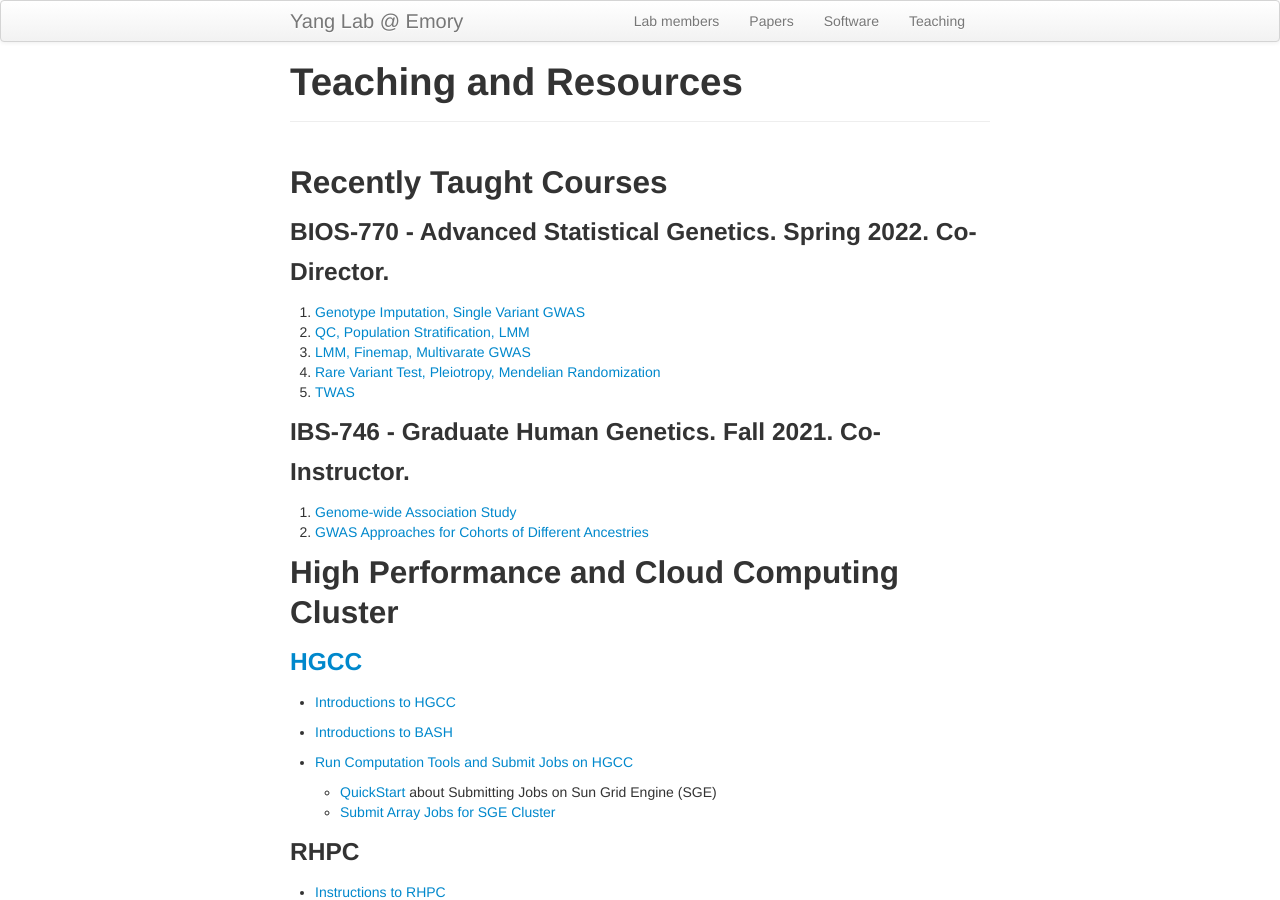
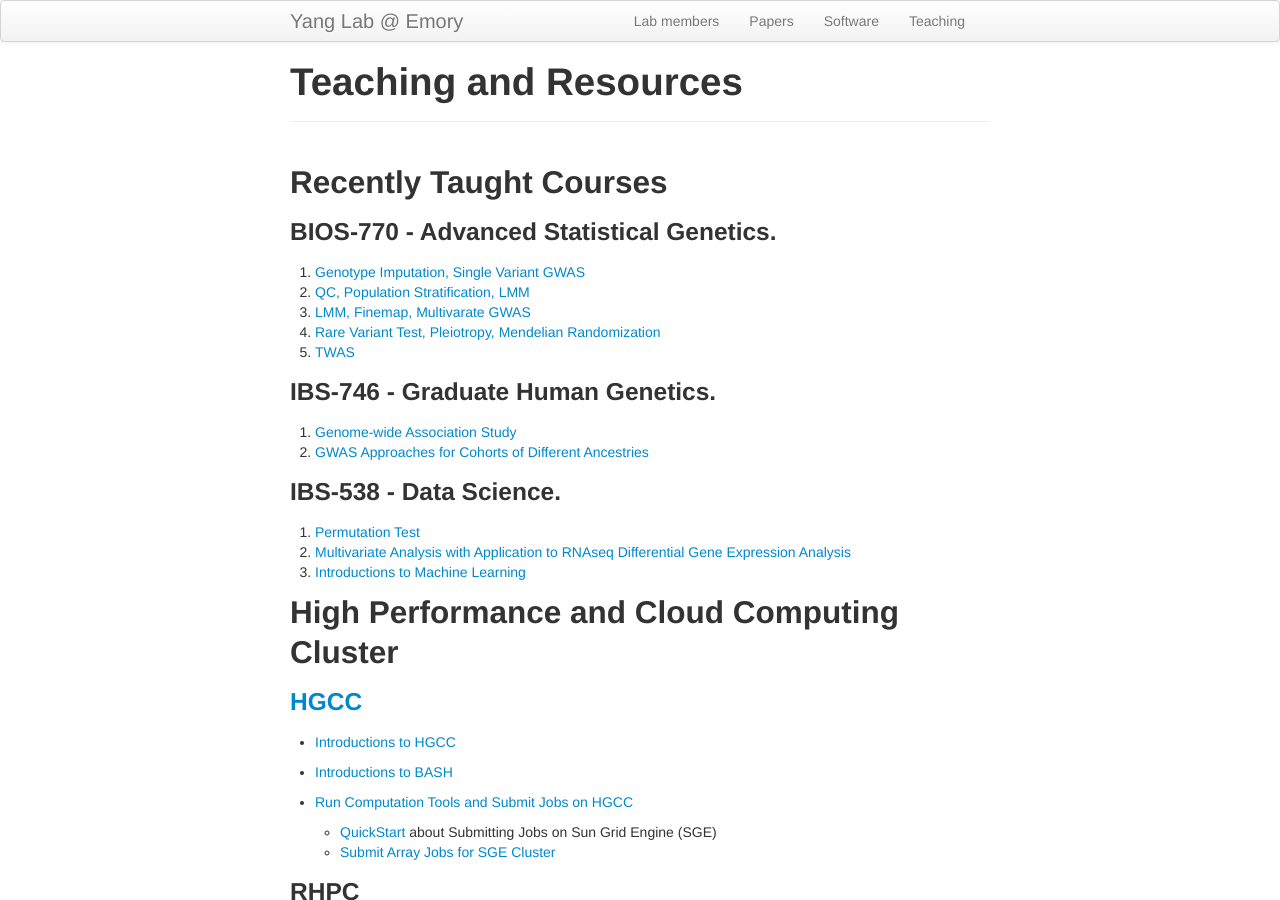
Before and after one commit to yanglab-emory/yanglab-emory.github.io, a Jekyll site: the page built from pages/teaching.md, in a window 1280 px wide and 900 px high. Built offline with Jekyll 4.4.1, drawn with Linux system fonts in a browser that asks for light colours.

Commit message:
add course slides

```diff
--- a/pages/teaching.md
+++ b/pages/teaching.md
@@ -5,19 +5,21 @@ title: "Teaching and Resources"
 
 ## Recently Taught Courses
 
-### BIOS-770 - Advanced Statistical Genetics. Spring 2022. Co-Director.
-
+### BIOS-770 - Advanced Statistical Genetics.
 1. <a href="../assets/CourseSlides/BiostatStatisticalGenetics/GWAS_Lecture1_GWAS.pdf">Genotype Imputation, Single Variant GWAS</a>
 2. <a href="../assets/CourseSlides/BiostatStatisticalGenetics/GWAS_Lecture2_GWAS.pdf">QC, Population Stratification, LMM</a>
 3. <a href="../assets/CourseSlides/BiostatStatisticalGenetics/GWAS_Lecture3_GWAS.pdf">LMM, Finemap, Multivarate GWAS</a>
 4. <a href="../assets/CourseSlides/BiostatStatisticalGenetics/GWAS_Lecture4_GWAS.pdf">Rare Variant Test, Pleiotropy, Mendelian Randomization</a>
 5. <a href="../assets/CourseSlides/BiostatStatisticalGenetics/TWAS_Lecture.pdf">TWAS</a>
 
-### IBS-746 - Graduate Human Genetics. Fall 2021. Co-Instructor.
-
+### IBS-746 - Graduate Human Genetics.
 1. <a href="../assets/CourseSlides/GraduateHumanGenetics/IBS746_Yang_association_2021_1.pdf">Genome-wide Association Study</a>
 2. <a href="../assets/CourseSlides/GraduateHumanGenetics/IBS746_Yang_association_2021_2.pdf">GWAS Approaches for Cohorts of Different Ancestries</a>
 
+### IBS-538 - Data Science.
+1. <a href="../assets/CourseSlides/DataScience/PermutationTest.pdf"> Permutation Test</a>
+2. <a href="../assets/CourseSlides/DataScience/MultivariateAnalysis.pdf"> Multivariate Analysis with Application to RNAseq Differential Gene Expression Analysis</a>
+3. <a href="../assets/CourseSlides/DataScience/MachineLearning.pdf"> Introductions to Machine Learning</a>
 
 ## High Performance and Cloud Computing Cluster
 ### [HGCC](https://hgcc.genetics.emory.edu/)
```
Also changed, not shown: 3 other files.
